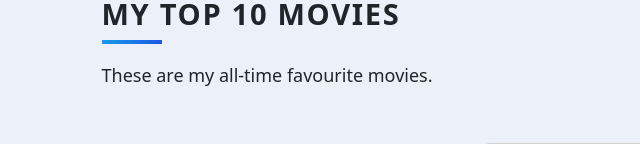
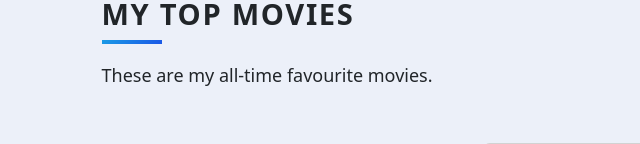
Before and after one commit to maroofgadiwale/movieinfo, a Flask app: page / in a window 1280 px wide. Shown: the top 144 px of the page, without its empty margins (0-640 px from the left). Run offline with Flask 3, Linux system fonts and the light colour scheme; some libraries are stand-ins or nearby versions.

Commit message:
Update index.html

```diff
--- a/templates/index.html
+++ b/templates/index.html
@@ -4,7 +4,7 @@
 
 {% block content %}
 <div class="container">
-  <h1 class="heading">My Top 10 Movies</h1>
+  <h1 class="heading">My Top Movies</h1>
   <p class="description">These are my all-time favourite movies.</p>
    {% for content in data: %}
   <div class="card" >
```
